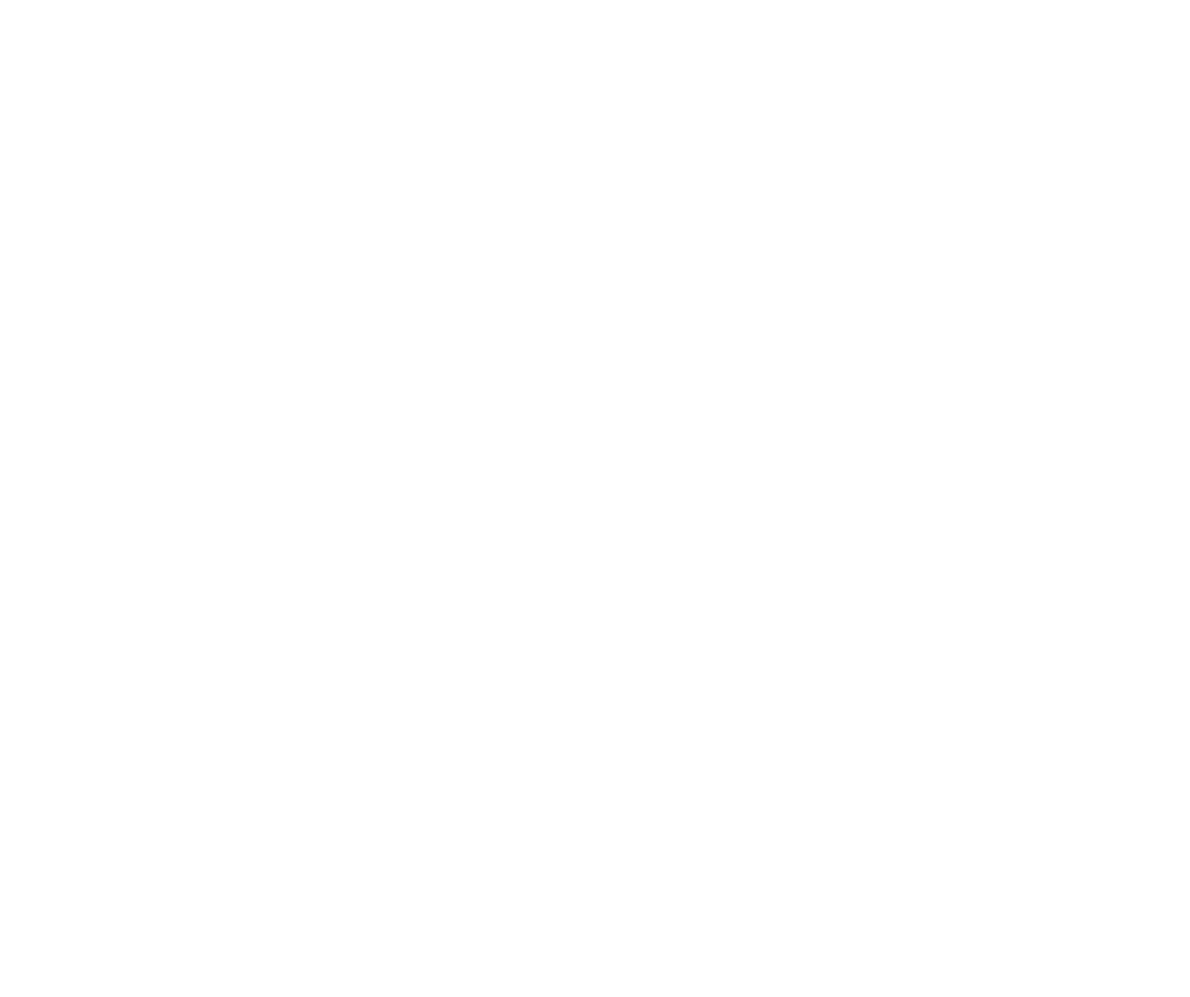
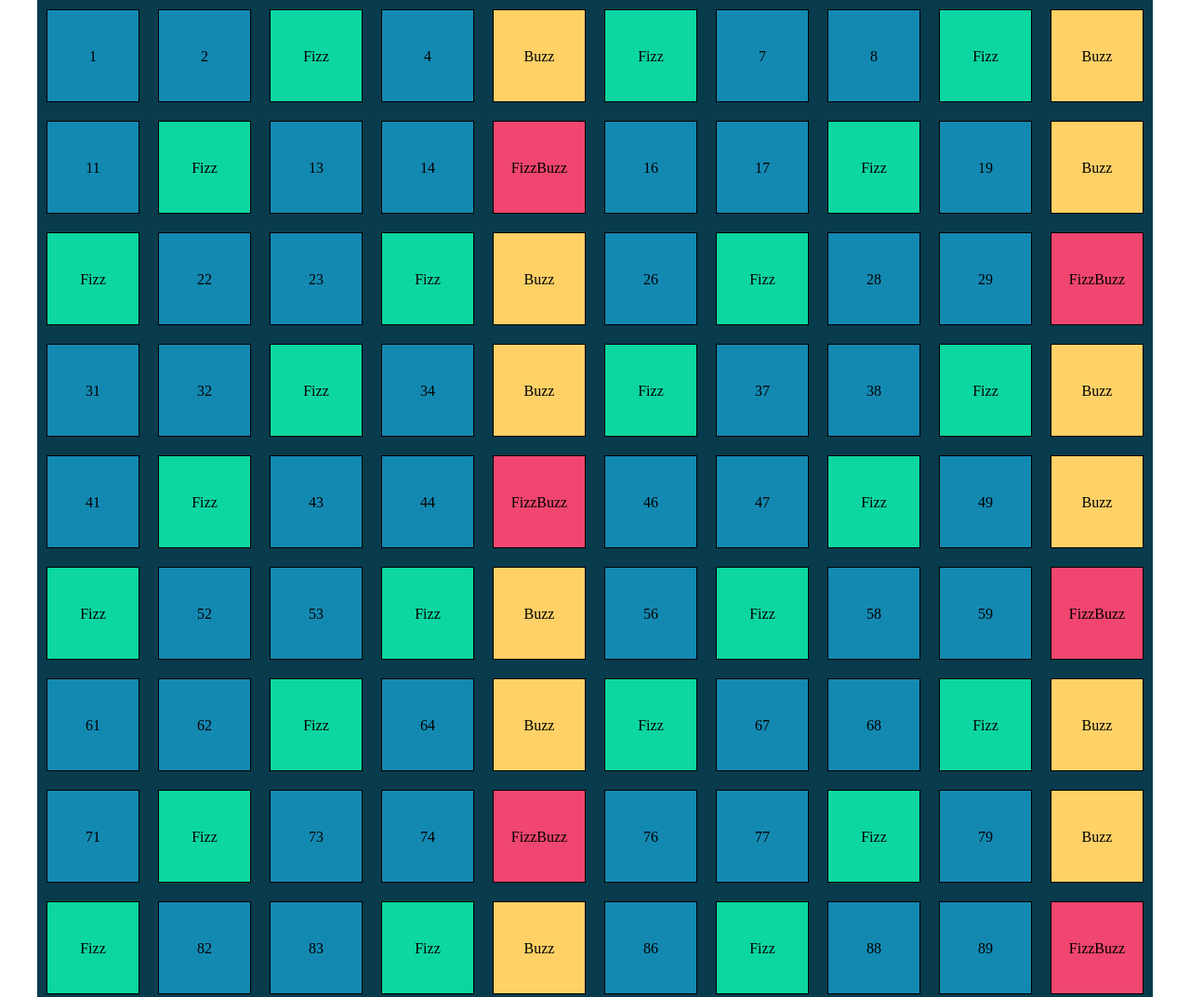
Before and after one commit to NicholasPeara92/js-fizzbuzz, a plain HTML site: page index.html in a window 1280 px wide. Shown: the top 1073 px of the page at 93% size. Before the commit the page ends 800 px from the top, so only its background shows below. Drawn offline with Linux system fonts and the light colour scheme.

Commit message:
Aggiunge elementi all'HTML in corrispondenza dei dati del ciclo

```diff
--- a/css/style.css
+++ b/css/style.css
@@ -0,0 +1,37 @@
+* {
+    box-sizing: border-box;
+    margin: 0;
+    padding: 0;
+}
+
+.container {
+    display: flex;
+    flex-wrap: wrap;
+    width: 1200px;
+    margin-left: auto;
+    margin-right: auto;
+    background-color: #083b4c;
+}
+
+.box {
+    width: 100px;
+    height: 100px;
+    background-color: #1389b2;
+    border: 1px solid black;
+    margin: 10px;
+    text-align: center;
+    line-height: 100px;
+    flex-grow: 1;
+}
+
+.fizz {
+    background-color: #0cd6a1;
+}
+
+.buzz {
+    background-color: #ffd166;
+}
+
+.fizz-buzz {
+    background-color: #f0466f;
+}
--- a/index.html
+++ b/index.html
@@ -8,6 +8,7 @@
         <link rel="stylesheet" href="css/style.css">
     </head>
     <body>
+        <div class="container"></div>
         <script src="js/main.js"></script>
     </body>
 </html>
--- a/js/main.js
+++ b/js/main.js
@@ -9,22 +9,32 @@
 
 // Creare un ciclo for con variabile da 1 a 100
 
+const container = document.querySelector(".container");
+
 
 for (let i = 1; i <=100; i++) {
+    const element = document.createElement('div');
+    element.classList.add('box');
+    element.innerHTML = i;
+    container.append(element);
 
     if (i % 15 === 0) {
         // nei multipli di 3 viene stampato "FizzBuzz"
         console.log("FizzBuzz");
+        element.innerHTML = ('FizzBuzz')
+        element.classList.add('fizz-buzz');
 
     } else if ( i % 5 === 0) {
         // nei multipli di 5 viene stampato "Buzz"
         console.log("Buzz");
-
+        element.innerHTML = ('Buzz')
+        element.classList.add('buzz');
 
     } else if ( i % 3 === 0) {
         // nei multipli di 3 viene stampato "Fizz"
         console.log("Fizz");
-
+        element.innerHTML = ('Fizz')
+        element.classList.add('fizz');
 
     } else {
         console.log(i);
```
